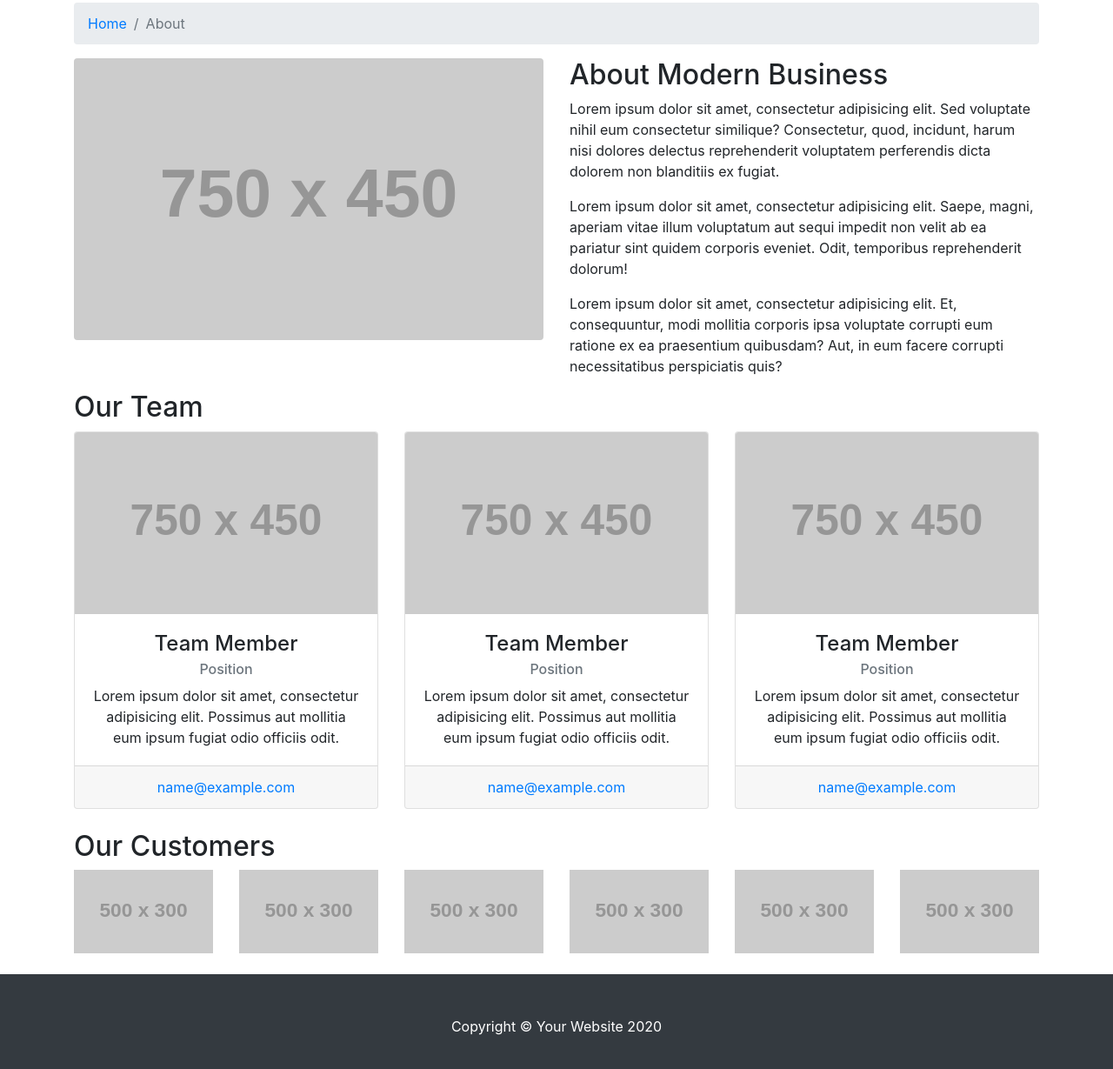
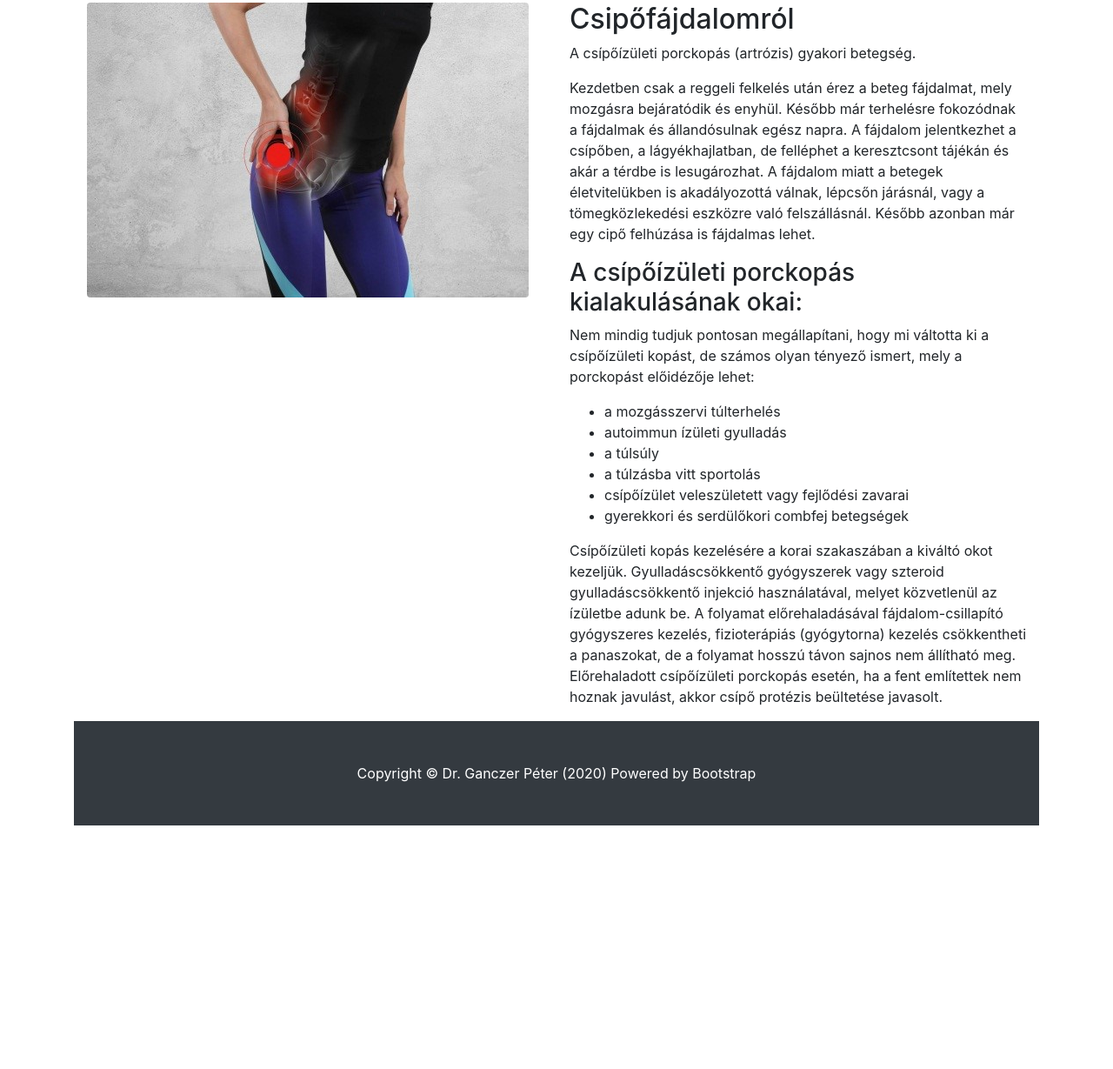
Before and after one commit to petergabor73/dr-ganczer, a website: page csipofajdalomrol.html in a window 1280 px wide. Shown: the part 141-1370 px from the top of the page at 87% size. After the commit the page ends 1090 px from the top, so only its background shows below. Drawn offline with Linux system fonts and the light colour scheme; placeholder pictures from the web are drawn by us; a web font is replaced by a local one.

Commit message:
Update csipofajdalomrol.html
Csipofajdalom tartalmi elhelyezes. Ez lesz majd a minta.

```diff
--- a/csipofajdalomrol.html
+++ b/csipofajdalomrol.html
@@ -5,10 +5,14 @@
 
   <meta charset="utf-8">
   <meta name="viewport" content="width=device-width, initial-scale=1, shrink-to-fit=no">
+  <link href="https://fonts.googleapis.com/css2?family=Yesteryear&display=swap" rel="stylesheet">
+  <link href="https://fonts.googleapis.com/css2?family=Play:wght@400;700&display=swap" rel="stylesheet">
   <meta name="description" content="">
   <meta name="author" content="">
 
-  <title>Modern Business - Start Bootstrap Template</title>
+  <link rel="shortcut icon" type="image/x-icon" href="pictures/dr-ganczer-favicon.png">
+  <title>Dr. Ganczer Péter Ortopéd sebész</title>
+
 
   <!-- Bootstrap core CSS -->
   <link href="vendor/bootstrap/css/bootstrap.min.css" rel="stylesheet">
@@ -119,104 +123,41 @@
       <small>Subheading</small>
     </h1>
 
-    <ol class="breadcrumb">
-      <li class="breadcrumb-item">
-        <a href="index.html">Home</a>
-      </li>
-      <li class="breadcrumb-item active">About</li>
-    </ol>
 
+
+ <!-- Page Content -->
+ <div class="container">
   <!-- Intro Content -->
   <div class="row">
     <div class="col-lg-6">
-        <img class="img-fluid rounded mb-4" src="http://placehold.it/750x450" alt="">
+      <img class="img-fluid rounded mb-4" src="pictures/csipofajdalom.jpg" alt="Csipőfájdalomról">
     </div>
     <div class="col-lg-6">
-        <h2>About Modern Business</h2>
-        <p>Lorem ipsum dolor sit amet, consectetur adipisicing elit. Sed voluptate nihil eum consectetur similique? Consectetur, quod, incidunt, harum nisi dolores delectus reprehenderit voluptatem perferendis dicta dolorem non blanditiis ex fugiat.</p>
-        <p>Lorem ipsum dolor sit amet, consectetur adipisicing elit. Saepe, magni, aperiam vitae illum voluptatum aut sequi impedit non velit ab ea pariatur sint quidem corporis eveniet. Odit, temporibus reprehenderit dolorum!</p>
-        <p>Lorem ipsum dolor sit amet, consectetur adipisicing elit. Et, consequuntur, modi mollitia corporis ipsa voluptate corrupti eum ratione ex ea praesentium quibusdam? Aut, in eum facere corrupti necessitatibus perspiciatis quis?</p>
+      <h2>Csipőfájdalomról</h2>
+      <p>A csípőízületi porckopás (artrózis) gyakori betegség.</p>
+      <p>Kezdetben csak a reggeli felkelés után érez a beteg fájdalmat, mely mozgásra bejáratódik és enyhül. Később már terhelésre fokozódnak a fájdalmak és állandósulnak egész napra. A fájdalom jelentkezhet a csípőben, a lágyékhajlatban, de felléphet a keresztcsont tájékán és akár a térdbe is lesugározhat. A fájdalom miatt a betegek életvitelükben is akadályozottá válnak, lépcsőn járásnál, vagy a tömegközlekedési eszközre való felszállásnál. Később azonban már egy cipő felhúzása is fájdalmas lehet. </p>
+      <h3>A csípőízületi porckopás kialakulásának okai:</h3>
+      <p>Nem mindig tudjuk pontosan megállapítani, hogy mi váltotta ki a csípőízületi kopást, de számos olyan tényező ismert, mely a porckopást előidézője lehet:</p>
+          <ul>
+            <li>a mozgásszervi túlterhelés</li>
+            <li>autoimmun ízületi gyulladás</li>
+            <li>a túlsúly</li>
+            <li>a túlzásba vitt sportolás</li>
+            <li>csípőízület veleszületett vagy fejlődési zavarai</li>
+            <li>gyerekkori és serdülőkori combfej betegségek</li>
+          </ul>
+        <p>Csípőízületi kopás kezelésére a korai szakaszában a kiváltó okot kezeljük. Gyulladáscsökkentő gyógyszerek vagy szteroid gyulladáscsökkentő injekció használatával, melyet közvetlenül az ízületbe adunk be.  A folyamat előrehaladásával fájdalom-csillapító gyógyszeres kezelés, fizioterápiás (gyógytorna) kezelés csökkentheti a panaszokat, de a folyamat hosszú távon sajnos nem állítható meg. Előrehaladott csípőízületi porckopás esetén, ha a fent említettek nem hoznak javulást, akkor csípő protézis beültetése javasolt.</p>
     </div>
   </div>
   <!-- /.row -->
 
-    <!-- Team Members -->
-    <h2>Our Team</h2>
-
-    <div class="row">
-      <div class="col-lg-4 mb-4">
-        <div class="card h-100 text-center">
-          <img class="card-img-top" src="http://placehold.it/750x450" alt="">
-          <div class="card-body">
-            <h4 class="card-title">Team Member</h4>
-            <h6 class="card-subtitle mb-2 text-muted">Position</h6>
-            <p class="card-text">Lorem ipsum dolor sit amet, consectetur adipisicing elit. Possimus aut mollitia eum ipsum fugiat odio officiis odit.</p>
-          </div>
-          <div class="card-footer">
-            <a href="#">name@example.com</a>
-          </div>
-        </div>
-      </div>
-      <div class="col-lg-4 mb-4">
-        <div class="card h-100 text-center">
-          <img class="card-img-top" src="http://placehold.it/750x450" alt="">
-          <div class="card-body">
-            <h4 class="card-title">Team Member</h4>
-            <h6 class="card-subtitle mb-2 text-muted">Position</h6>
-            <p class="card-text">Lorem ipsum dolor sit amet, consectetur adipisicing elit. Possimus aut mollitia eum ipsum fugiat odio officiis odit.</p>
-          </div>
-          <div class="card-footer">
-            <a href="#">name@example.com</a>
-          </div>
-        </div>
-      </div>
-      <div class="col-lg-4 mb-4">
-        <div class="card h-100 text-center">
-          <img class="card-img-top" src="http://placehold.it/750x450" alt="">
-          <div class="card-body">
-            <h4 class="card-title">Team Member</h4>
-            <h6 class="card-subtitle mb-2 text-muted">Position</h6>
-            <p class="card-text">Lorem ipsum dolor sit amet, consectetur adipisicing elit. Possimus aut mollitia eum ipsum fugiat odio officiis odit.</p>
-          </div>
-          <div class="card-footer">
-            <a href="#">name@example.com</a>
-          </div>
-        </div>
-      </div>
-    </div>
-    <!-- /.row -->
-
-    <!-- Our Customers -->
-    <h2>Our Customers</h2>
-    <div class="row">
-      <div class="col-lg-2 col-sm-4 mb-4">
-        <img class="img-fluid" src="http://placehold.it/500x300" alt="">
-      </div>
-      <div class="col-lg-2 col-sm-4 mb-4">
-        <img class="img-fluid" src="http://placehold.it/500x300" alt="">
-      </div>
-      <div class="col-lg-2 col-sm-4 mb-4">
-        <img class="img-fluid" src="http://placehold.it/500x300" alt="">
-      </div>
-      <div class="col-lg-2 col-sm-4 mb-4">
-        <img class="img-fluid" src="http://placehold.it/500x300" alt="">
-      </div>
-      <div class="col-lg-2 col-sm-4 mb-4">
-        <img class="img-fluid" src="http://placehold.it/500x300" alt="">
-      </div>
-      <div class="col-lg-2 col-sm-4 mb-4">
-        <img class="img-fluid" src="http://placehold.it/500x300" alt="">
-      </div>
-    </div>
-    <!-- /.row -->
 
 </div>
 <!-- /.container -->
-
 <!-- Footer -->
 <footer class="py-5 bg-dark">
   <div class="container">
-      <p class="m-0 text-center text-white">Copyright &copy; Your Website 2020</p>
+    <p class="m-0 text-center text-white">Copyright &copy; Dr. Ganczer Péter (2020) Powered by Bootstrap</p>
   </div>
   <!-- /.container -->
 </footer>
```
Lines whose indentation alone changed are shown as unchanged.
